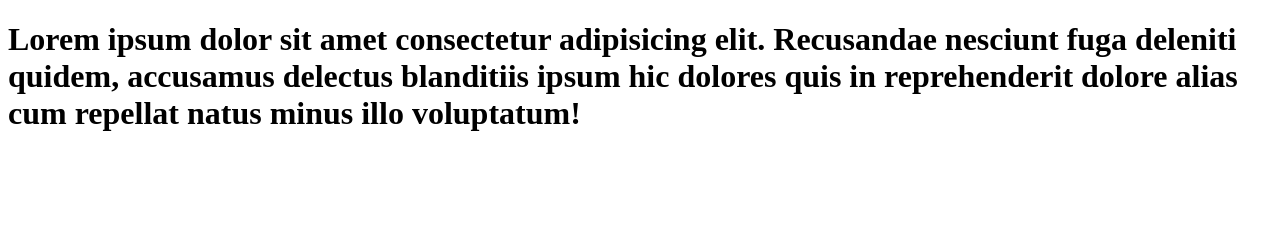
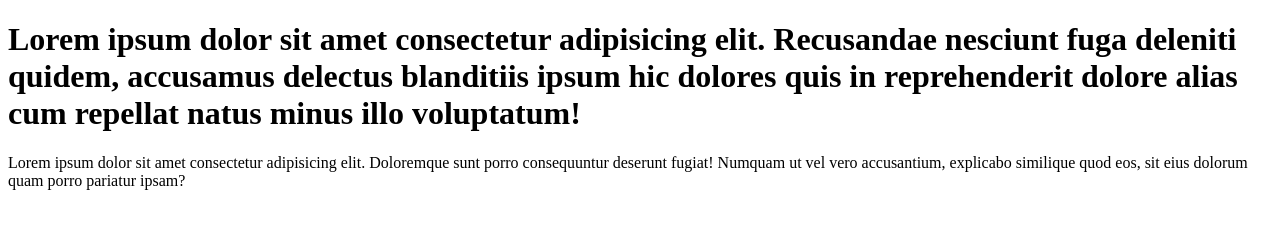
Before and after one commit to khamitkar/learn-git, a plain HTML site: page index.html in a window 1280 px wide. Drawn offline with Linux system fonts and the light colour scheme.

Commit message:
add paragraph to code

```diff
--- a/index.html
+++ b/index.html
@@ -10,5 +10,8 @@
         Recusandae nesciunt fuga deleniti quidem, accusamus delectus blanditiis
         ipsum hic dolores quis in reprehenderit dolore alias cum repellat natus
         minus illo voluptatum!</h1>
+    <p>Lorem ipsum dolor sit amet consectetur adipisicing elit. Doloremque sunt
+        porro consequuntur deserunt fugiat! Numquam ut vel vero accusantium,
+        explicabo similique quod eos, sit eius dolorum quam porro pariatur ipsam?</p>
 </body>
 </html>
```
